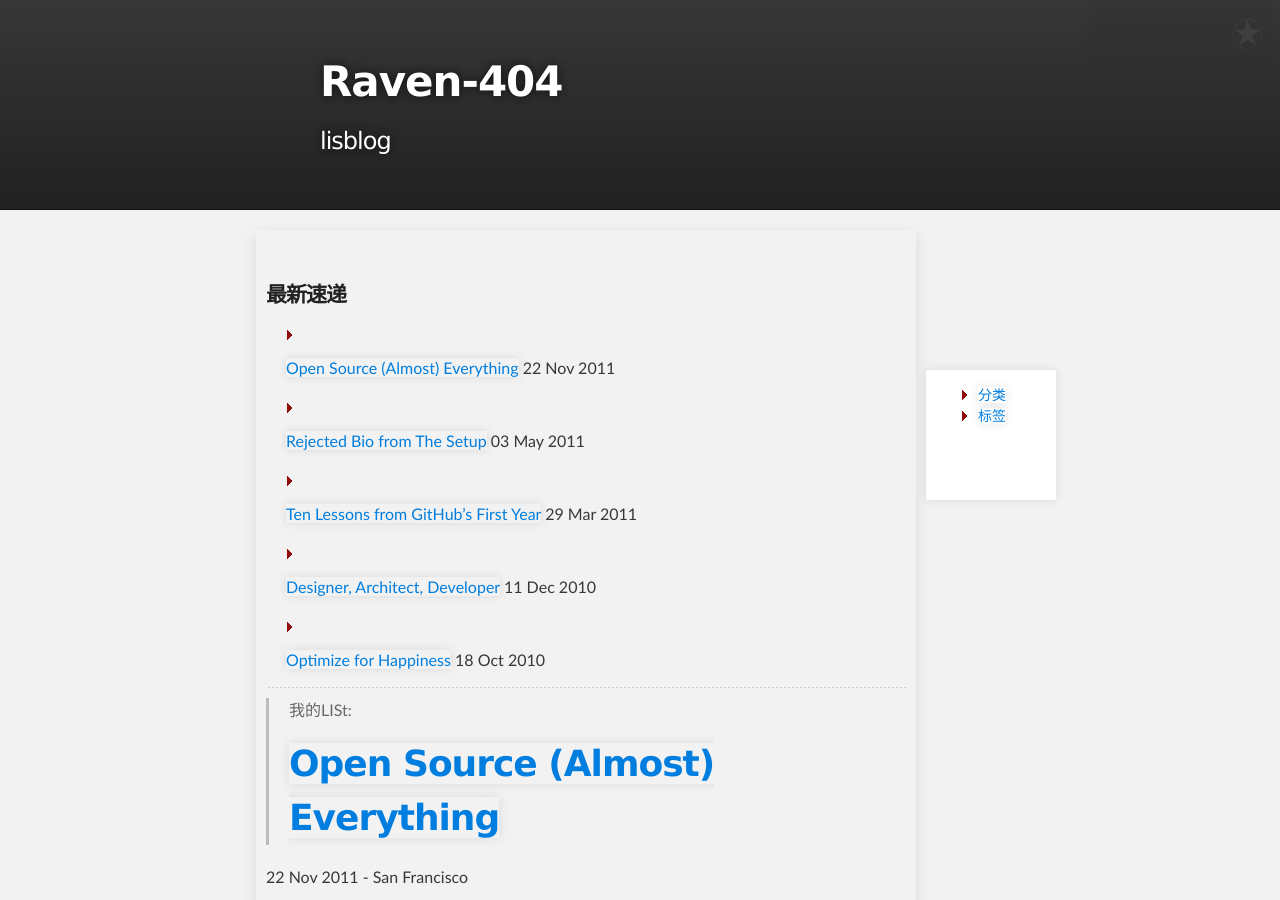
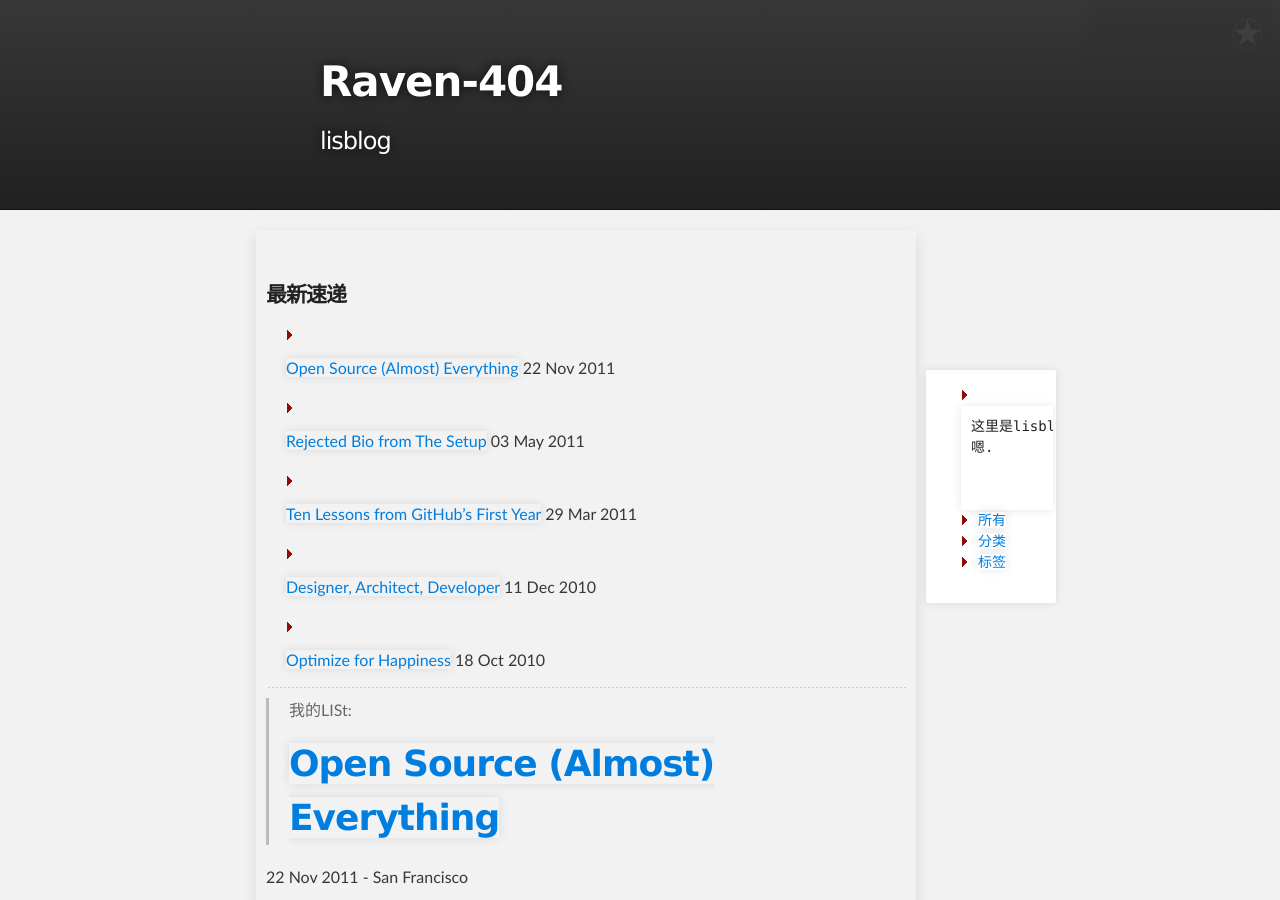
Before and after one commit to tonlog/tonlog.github.io, a Jekyll site: the page built from index.md, in a window 1280 px wide and 900 px high. Built offline with Jekyll 4.4.1, drawn with Linux system fonts in a browser that asks for light colours; Markdown is read by kramdown in place of the engine named in the settings.

Commit message:
Update index.md

```diff
--- a/_layouts/index.md
+++ b/_layouts/index.md
@@ -5,6 +5,14 @@ layout: default
 
 	<navig>
 		<ul>
+			<li>
+				<pre>
+这里是lisblog.
+嗯.
+
+				</pre>
+			</li>
+			<li><a href="{{ site.baseurl }}all.html">所有</a><br/></li>
 			<li><a href="{{ site.baseurl }}cat.html">分类</a><br/></li>
 			<li><a href="{{ site.baseurl }}tag.html">标签</a><br/></li>
 		</ul>
```
